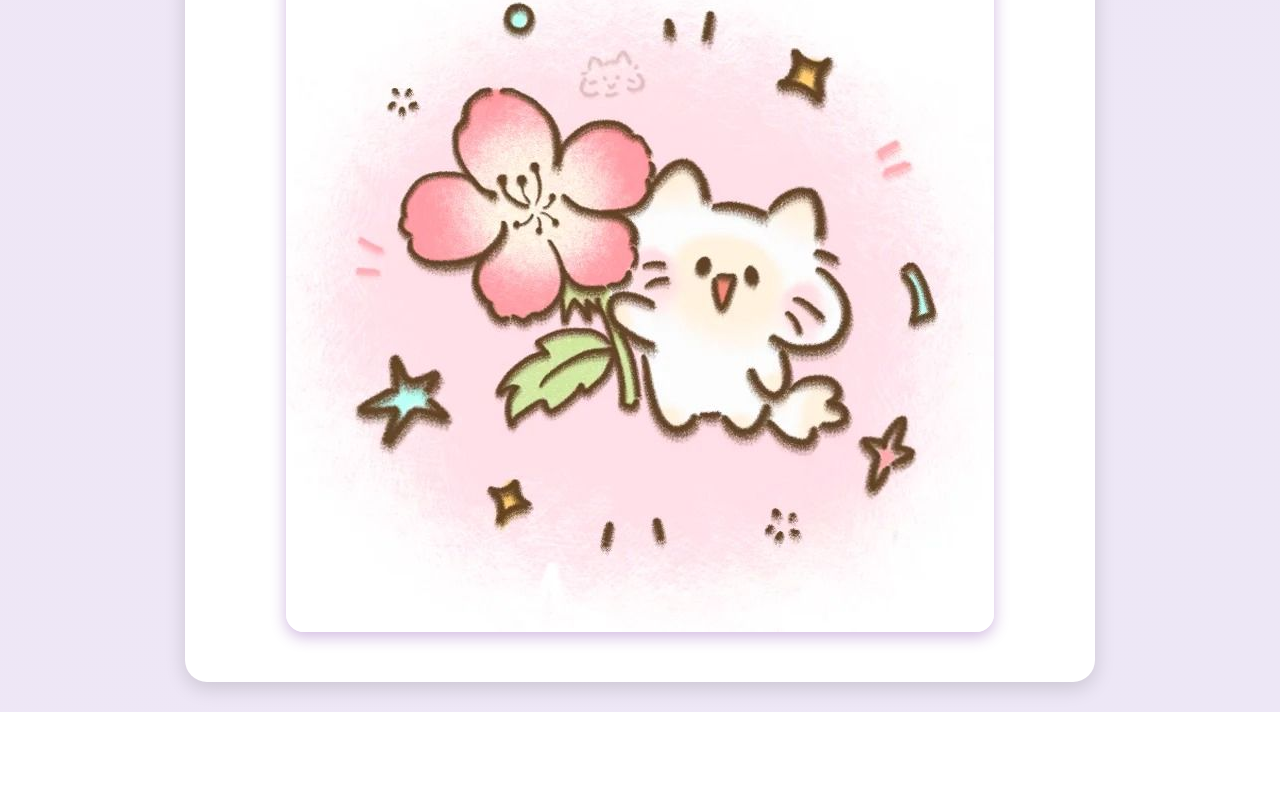
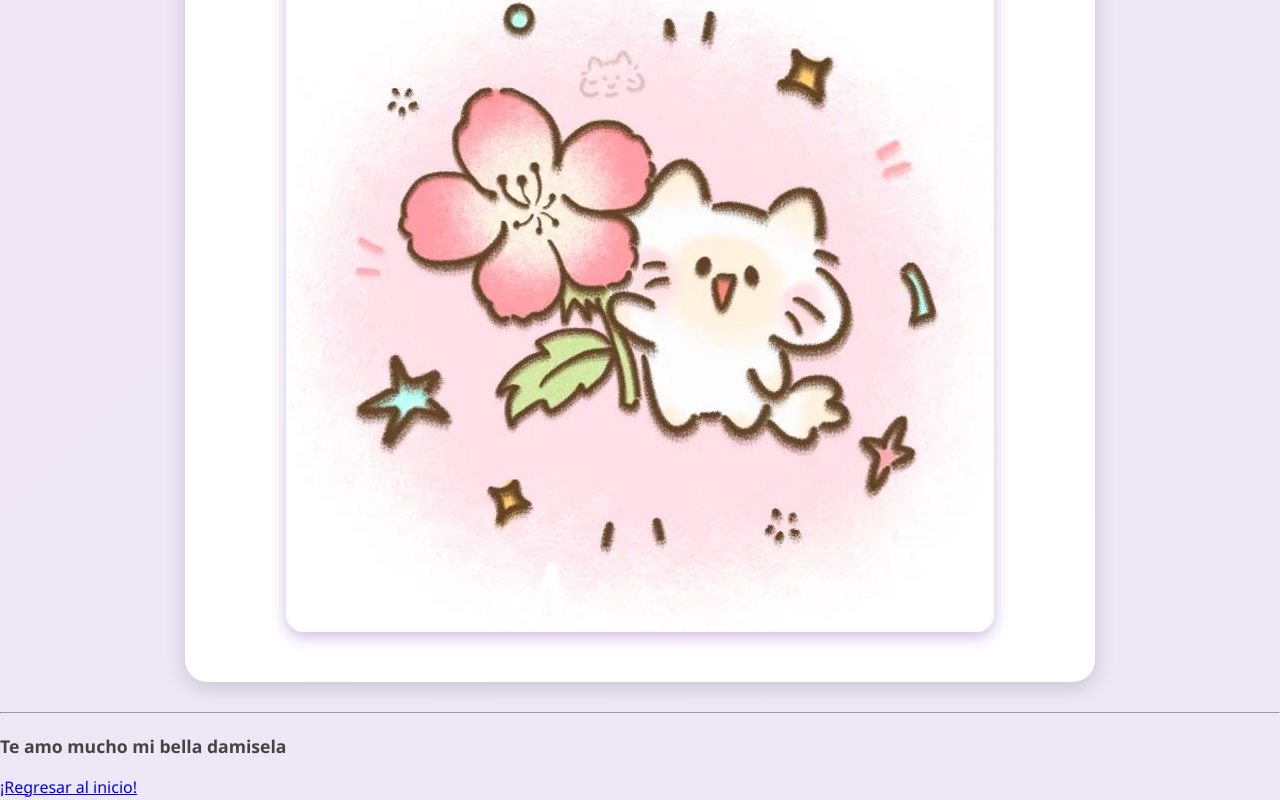
Before and after one commit to Hanna-art543/Mi_Patito_Lindo, a plain HTML site: page contenido2.html in a window 1280 px wide. Shown: the part 5736-6536 px from the top of the page. Before the commit the page ends 6448 px from the top, so only its background shows below. Drawn offline with Linux system fonts and the light colour scheme.

Commit message:
Update contenido2.html
Link para regresar al inicio de la página

```diff
--- a/contenido2.html
+++ b/contenido2.html
@@ -25,5 +25,8 @@
             <h2>Simplemente me gusta todo de él</h2>
                 <img src="imagenes/flores.jpg" alt="flor para mi bella damisela">
         </main>
+        <hr>
+        <p><strong>Te amo mucho mi bella damisela</strong></p>
+        <a href="index.html">¡Regresar al inicio!</a>
     </body>
 </html>
```
